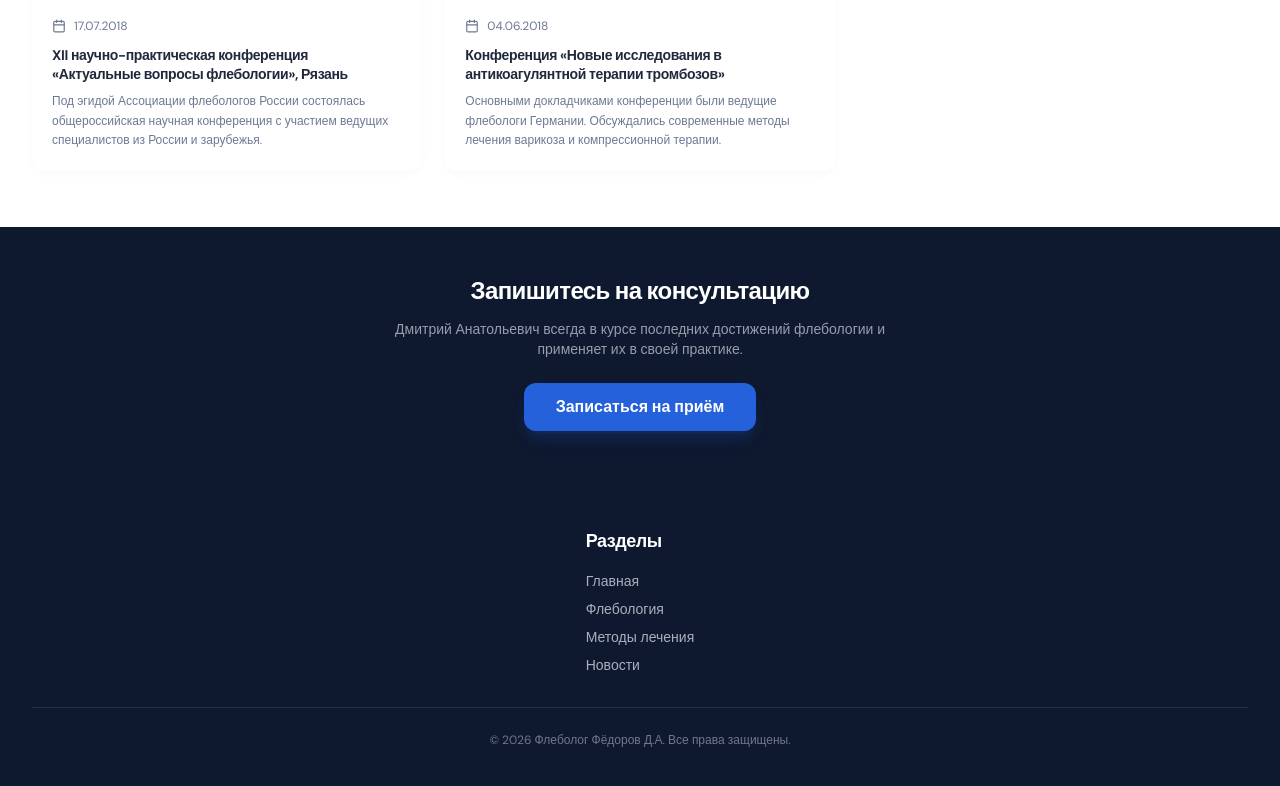
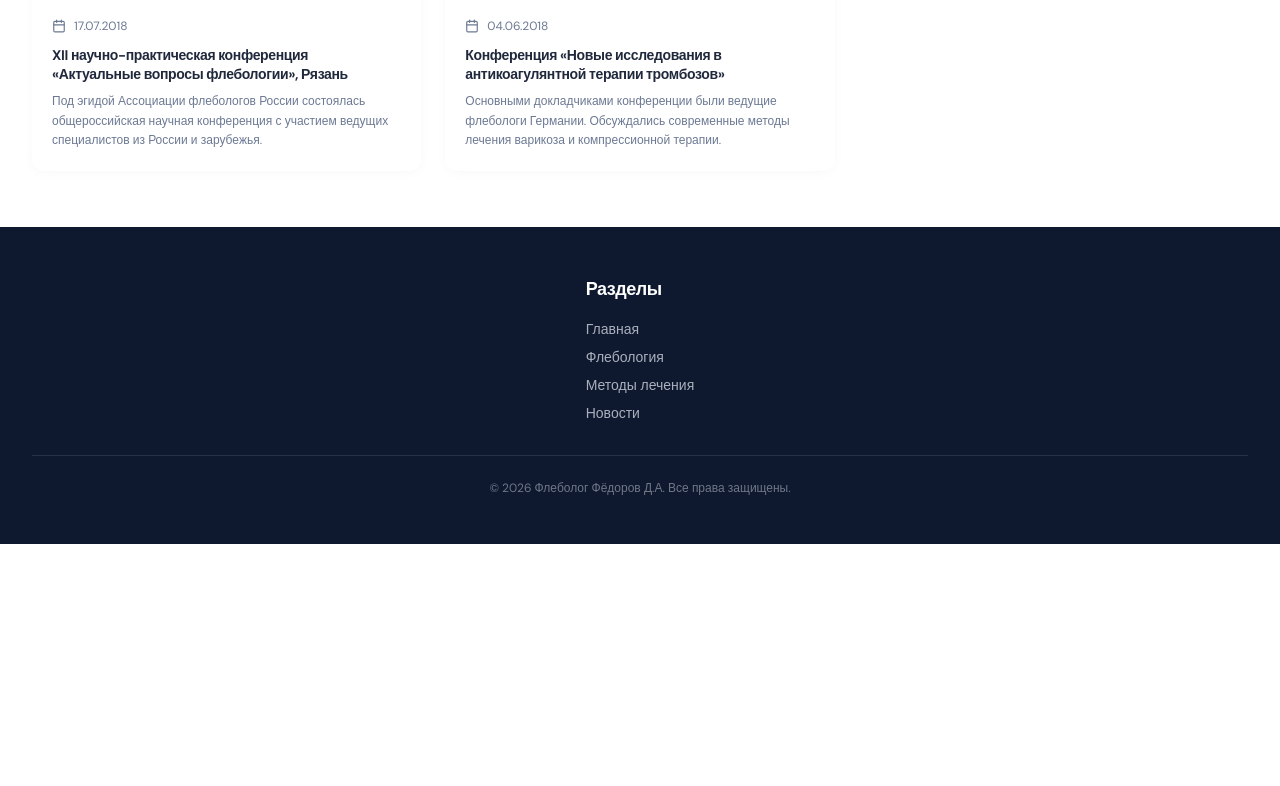
Before and after one commit to Duggyy/flebolog-fedorov-redesign, a React (Vite) app: page /news in a window 1280 px wide. Shown: the part 2448-3234 px from the top of the page. After the commit the page ends 2992 px from the top, so only its background shows below. Built offline with nearby package versions, Linux system fonts and the light colour scheme; the HTML template or start-up script is replaced by a standard one.

Commit message:
Remove appointment CTA sections from News and Phlebology pages

```diff
--- a/src/pages/News.tsx
+++ b/src/pages/News.tsx
@@ -150,19 +150,6 @@ const News = () => {
         </div>
       </section>
 
-      {/* CTA */}
-      <section className="bg-navy py-12">
-        <div className="container text-center">
-          <h2 className="text-2xl font-bold text-white mb-3">Запишитесь на консультацию</h2>
-          <p className="text-navy-foreground/70 mb-6 max-w-lg mx-auto text-sm">
-            Дмитрий Анатольевич всегда в курсе последних достижений флебологии и применяет их в своей практике.
-          </p>
-          <button className="bg-primary text-primary-foreground px-8 py-3 rounded-xl font-semibold hover:bg-primary/90 transition-colors shadow-lg shadow-primary/20 active:scale-[0.97]">
-            Записаться на приём
-          </button>
-        </div>
-      </section>
-
       <SiteFooter />
     </div>);
 
--- a/src/pages/Phlebology.tsx
+++ b/src/pages/Phlebology.tsx
@@ -140,19 +140,6 @@ const Phlebology = () => {
         </div>
       </section>
 
-      {/* CTA */}
-      <section className="bg-navy py-12">
-        <div className="container text-center">
-          <h2 className="text-2xl font-bold text-white mb-3">Запишитесь на консультацию</h2>
-          <p className="text-navy-foreground/70 mb-6 max-w-lg mx-auto text-sm">
-            Дмитрий Анатольевич проведёт осмотр, назначит необходимую диагностику и подберёт оптимальный план лечения.
-          </p>
-          <button className="bg-primary text-primary-foreground px-8 py-3 rounded-xl font-semibold hover:bg-primary/90 transition-colors shadow-lg shadow-primary/20 active:scale-[0.97]">
-            Записаться на приём
-          </button>
-        </div>
-      </section>
-
       <SiteFooter />
     </div>
   );
```
